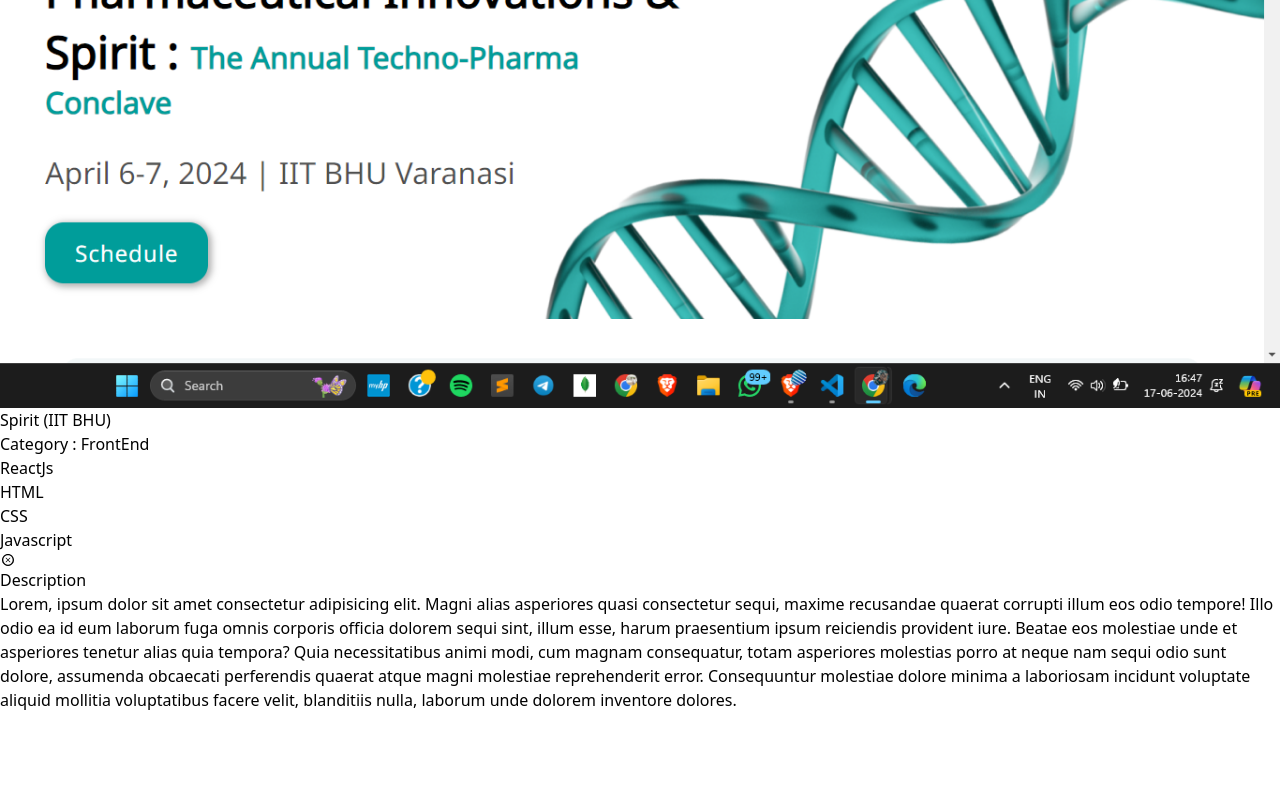
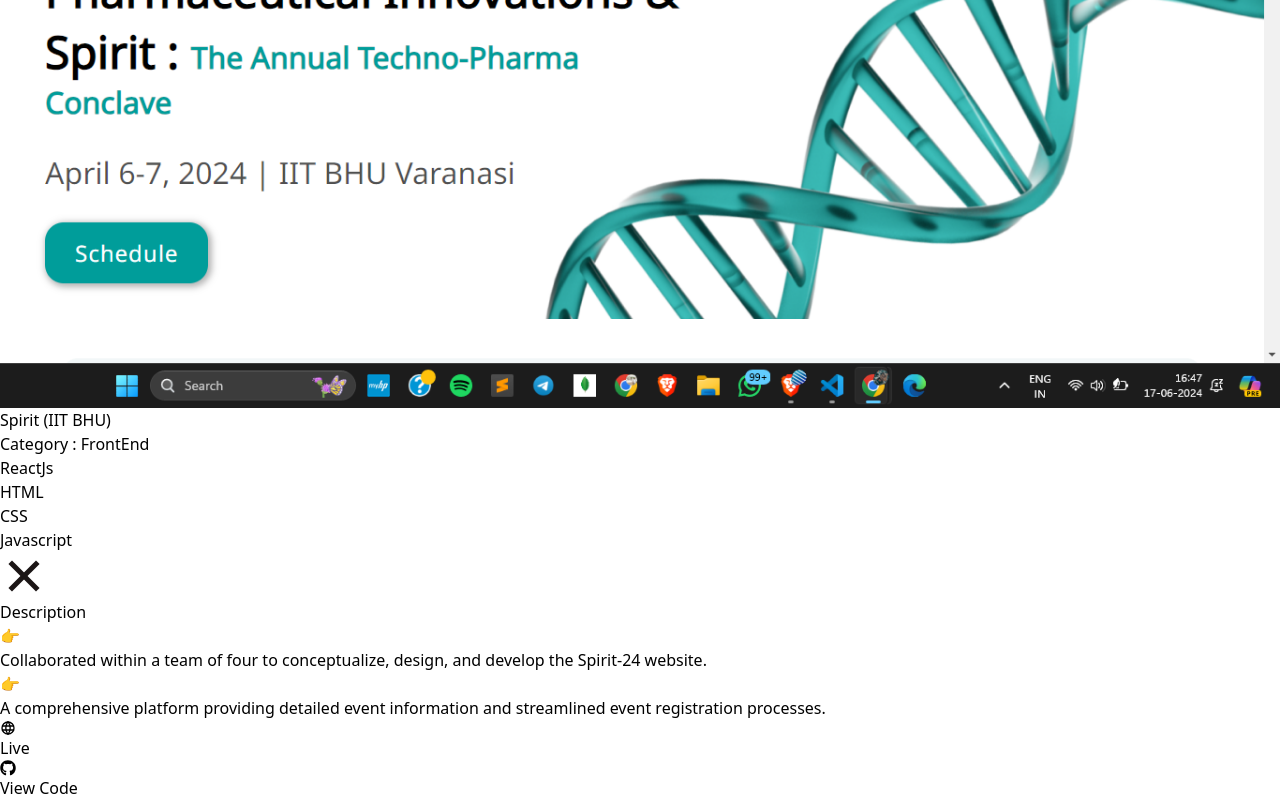
Before and after one commit to pankajkumarphe21/pankaj-kumar, a React (Vite) app: page /singleproject in a window 1280 px wide. Shown: the part 454-1254 px from the top of the page. Before the commit the page ends 1166 px from the top, so only its background shows below. Built offline with nearby package versions, Linux system fonts and the light colour scheme.

Commit message:
projects added

```diff
--- a/src/Components/Projects.jsx
+++ b/src/Components/Projects.jsx
@@ -14,7 +14,10 @@ export const projects = [
     live:"https://www.spiritiitbhu.com/",
     tools:['ReactJs','HTML','CSS','Javascript'],
     img:'/spirit.png',
-    category:'FrontEnd'
+    category:'FrontEnd',
+    description:['Collaborated within a team of four to conceptualize, design, and develop the Spirit-24 website.',
+      'A comprehensive platform providing detailed event information and streamlined event registration processes.'
+    ]
   },
   {
     heading: "Genome Diagnosis",
@@ -23,7 +26,10 @@ export const projects = [
     live:"https://genome-diagnosis.vercel.app/",
     tools:['ReactJs','HTML','CSS','Javascript'],
     img:"/Genome.png",
-    category:'FrontEnd'
+    category:'FrontEnd',
+    description:[' Genome Diagnosis is a platform where genomic technologies are made more accessible and affordable.',
+      'I added many components like footer, about section, teams component.'
+    ]
   },
   {
     heading: "Notes App",
@@ -32,7 +38,10 @@ export const projects = [
     live:"https://trial-green.vercel.app/",
     tools:['NodeJs','ExpressJs','Mongo DB','Mongoose','EJS','JsonWebToken','Tailwind CSS'],
     img:"/note.png",
-    category:'Backend'
+    category:'Backend',
+    description:['Made a Note Making website from scratch.',
+      'Notes will be saved even after logout because notes will be saved in the Database.'
+    ]
   },
 ];
 
--- a/src/Components/SingleProject.jsx
+++ b/src/Components/SingleProject.jsx
@@ -1,14 +1,15 @@
 import React from "react";
 import { projects } from "./Projects";
-import { TiDeleteOutline } from "react-icons/ti";
 import { Link } from "react-router-dom";
+import { FaGithub } from "react-icons/fa6";
+import { TbWorld } from "react-icons/tb";
 
 const SingleProject = ({index}) => {
   const project=projects[index]
   return (
     <div className="flex justify-center h-[590px] mt-[90px]">
       <div className="w-[80%] flex shadow-xl h-[540px]">
-      <div className="mt-[20px] w-[48.2%] max-sm:w-[170%] flex flex-col p-4">
+      <div className="mt-[20px] w-[48.2%] flex flex-col p-4">
         <img className="h-[240px] w-[430px] rounded-lg" src={`${project.image}`} alt=""/>
         <div className="mt-[40px] ml-[20px] ">
         <p className="text-3xl font-semibold">{project.heading}</p>
@@ -16,8 +17,8 @@ const SingleProject = ({index}) => {
         <div className="flex w-[80%] mt-[20px] ml-[20px] flex-wrap">
         {
           project.tools.map((val,i)=>(
-            <ul className="list-disc">
-              <li key={i} className="ml-[-10px] mr-[50px]">
+            <ul key={i} className="list-disc">
+              <li className="ml-[-10px] mr-[50px]">
                 {val}
               </li>
             </ul>
@@ -28,15 +29,24 @@ const SingleProject = ({index}) => {
       </div>
       <div className="w-[49%] flex flex-col">
       <div className="flex justify-end mt-[5px]"><div className="rounded-[50%] flex justify-center items-center">
-          <Link to='/projects'><TiDeleteOutline className="text-black text-2xl bg-white rounded-[50%]"/></Link>
+          <Link to='/projects'>
+          <img className="bg-white rounded-[50%] h-[20px]" src="/icons8-delete.svg" alt="Hi"/>
+          </Link>
         </div></div>
         <div className="flex flex-col mt-[10px]">
         <p className=" text-orange-500 font-semibold text-4xl">Description</p>
         <div className="flex flex-col overflow-scroll p-4 mt-[20px]">
-          Lorem, ipsum dolor sit amet consectetur adipisicing elit. Magni alias asperiores quasi consectetur sequi, maxime recusandae quaerat corrupti illum eos odio tempore! Illo odio ea id eum laborum fuga omnis corporis officia dolorem sequi sint, illum esse, harum praesentium ipsum reiciendis provident iure. Beatae eos molestiae unde et asperiores tenetur alias quia tempora? Quia necessitatibus animi modi, cum magnam consequatur, totam asperiores molestias porro at neque nam sequi odio sunt dolore, assumenda obcaecati perferendis quaerat atque magni molestiae reprehenderit error. Consequuntur molestiae dolore minima a laboriosam incidunt voluptate aliquid mollitia voluptatibus facere velit, blanditiis nulla, laborum unde dolorem inventore dolores.
+          {
+            project.description.map((desc,i)=>(
+              <div className="flex items-center mb-[10px]" key={i}><div className="gap-1 flex justify-center">
+                <p>👉</p><p>{desc}</p>
+                </div></div>
+            ))
+          }
         </div>
-        <div className="flex justify-between">
-
+        <div className="flex justify-between mt-[20px] ml-[20px]  ">
+        <a href={`${project.live}`} target="_blank" className="border-2 text-xl flex gap-4 border-orange-500 py-3 px-6"><TbWorld className="text-3xl"/>Live</a>
+          <a href={`${project.github}`} target="_blank" className="border-2 text-xl flex gap-4 border-orange-500 py-3 px-6"><FaGithub className="text-3xl"/>View Code</a>
         </div>
         </div>
       </div>
```
Also changed, not shown: public/pointing-right-svgrepo-com.svg (added).
